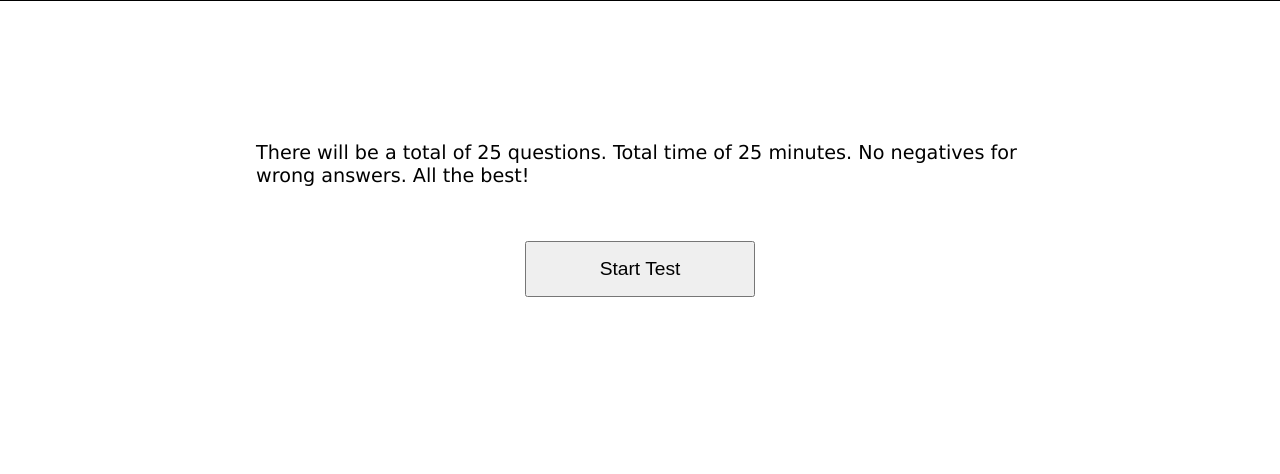
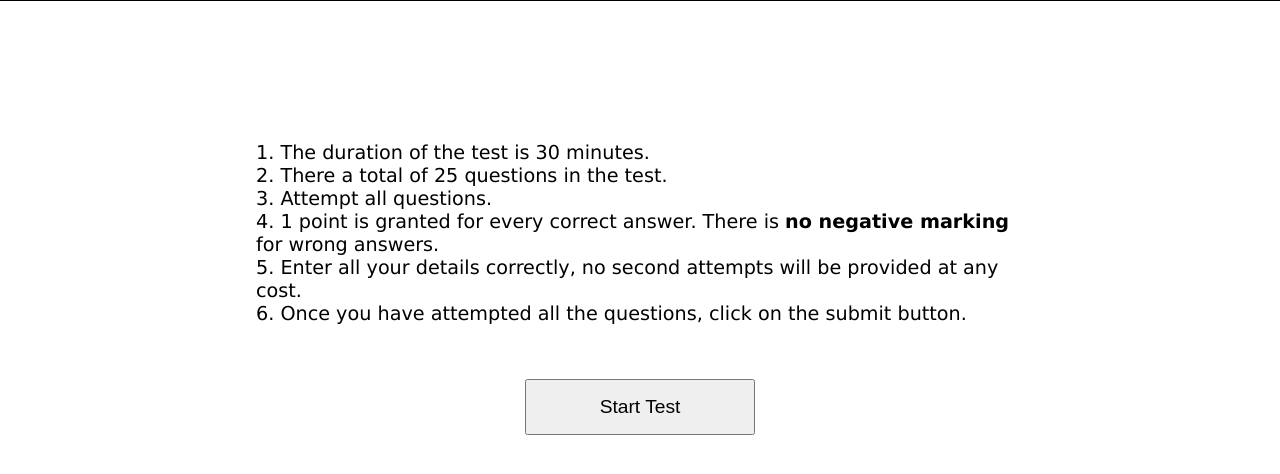
Before and after one commit to ForeseTech/MockTestSoftware, a PHP site: page /Rules-Page/rules-page.html in a window 1280 px wide. Shown: the part 51-525 px from the top of the page. Run offline with PHP 8.4, Linux system fonts and the light colour scheme.

Commit message:
Updated the rules in the page. Changed timer settings to 30 minutes. Changed padding of body tag in question-page.css.

```diff
--- a/Question-Page/question-page.css
+++ b/Question-Page/question-page.css
@@ -1,6 +1,7 @@
 body, html{
 	margin: 0;
 	padding: 0;
+	padding-bottom: 2.5%;
 	font-family: "Verdana", sans-serif;
 }
 
--- a/Question-Page/question-page.js
+++ b/Question-Page/question-page.js
@@ -1,5 +1,5 @@
 /* Timer JavaScript */
-var timerMinute=24;
+var timerMinute=29;
 var timerSecond=60;
 
 window.setInterval(changeTimer, 1000);
--- a/Rules-Page/rules-page.html
+++ b/Rules-Page/rules-page.html
@@ -45,7 +45,7 @@
 		<div id="timer"></div>
 	</div>
 	<div id="rulesBody">
-		<p id="rules-para">There will be a total of 25 questions. Total time of 25 minutes. No negatives for wrong answers. All the best!</p>
+		<p id="rules-para">1. The duration of the test is 30 minutes.<br>2. There a total of 25 questions in the test.<br>3. Attempt all questions.<br>4. 1 point is granted for every correct answer. There is <b>no negative marking</b> for wrong answers.<br>5. Enter all your details correctly, no second attempts will be provided at any cost.<br>6. Once you have attempted all the questions, click on the submit button.</p>
 		<button type="button" id="redirectButton">Start Test</button>
 	</div>
 </body>
```
Also changed, not shown: 1 other file.
